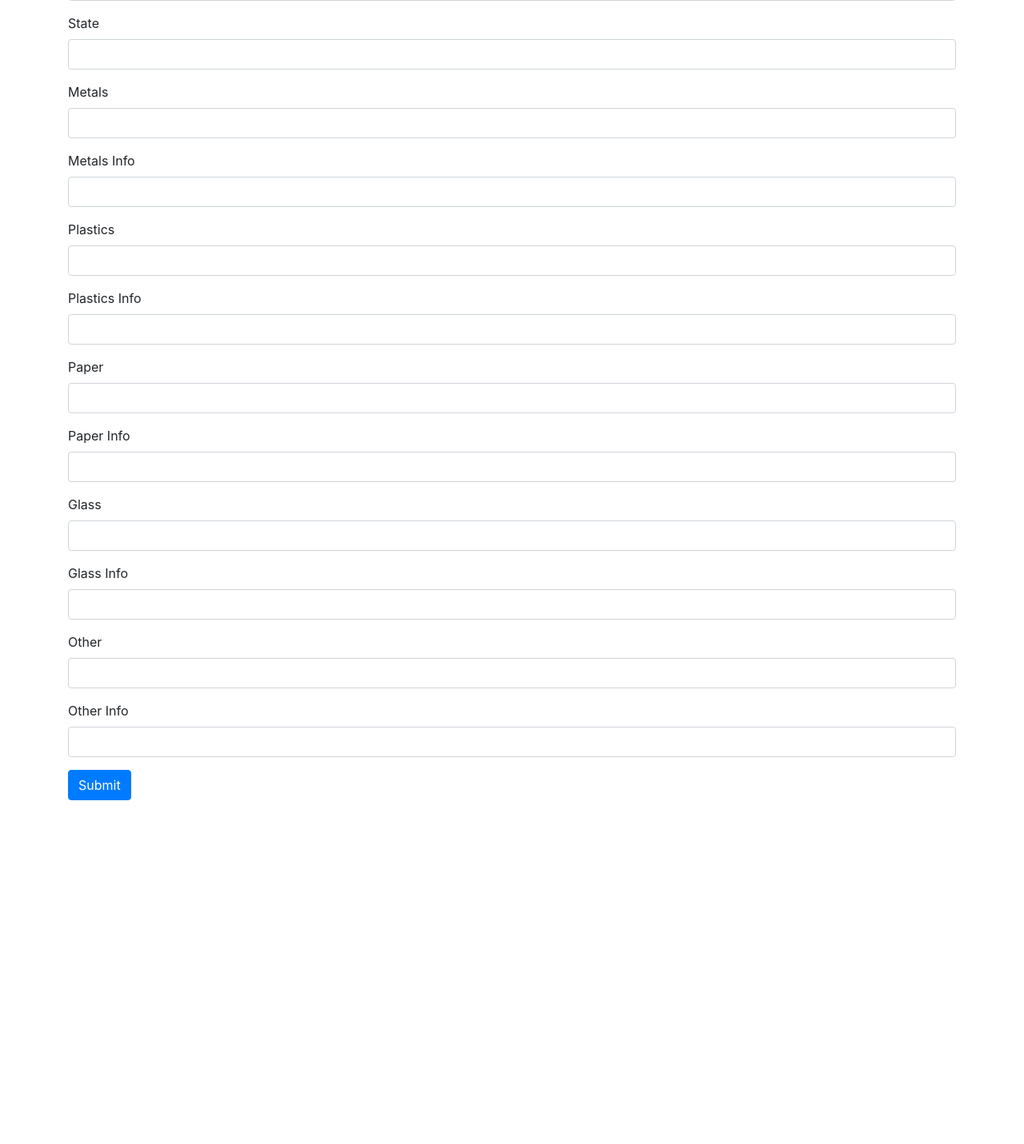
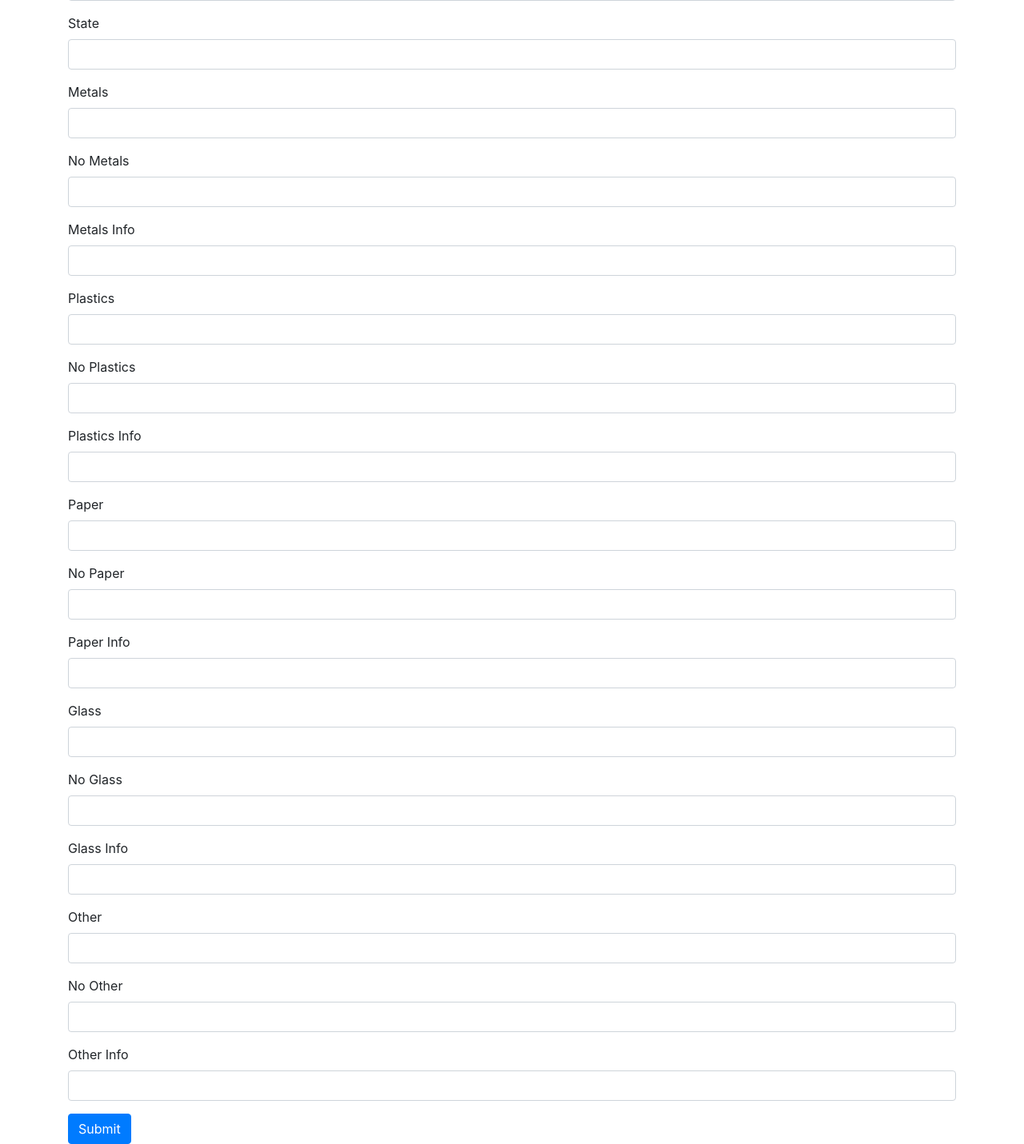
Before and after one commit to evakato14/blueprintproj, a Flask app: template interface/templates/interface.html in a window 1280 px wide. Shown: the part 179-1610 px from the top of the page at 80% size. Before the commit the page ends 1180 px from the top, so only its background shows below. Run offline with Flask 2, Linux system fonts and the light colour scheme; the template is opened without the code that fills it, so the values that code supplies are empty; some libraries are stand-ins or nearby versions.

Commit message:
Updated Admin Interface

```diff
--- a/interface/templates/interface.html
+++ b/interface/templates/interface.html
@@ -27,12 +27,20 @@
     <input class="form-control" id="metals">
   </div>
   <div class="form-group">
+    <label>No Metals</label>
+    <input class="form-control" id="nometals">
+  </div>
+  <div class="form-group">
     <label>Metals Info</label>
     <input class="form-control" id="metalsInfo">
   </div>
   <div class="form-group">
     <label>Plastics</label>
     <input class="form-control" id="plastics">
+  </div>
+  <div class="form-group">
+    <label>No Plastics</label>
+    <input class="form-control" id="noplastics">
   </div>
   <div class="form-group">
     <label>Plastics Info</label>
@@ -43,12 +51,20 @@
     <input class="form-control" id="paper">
   </div>
   <div class="form-group">
+    <label>No Paper</label>
+    <input class="form-control" id="nopaper">
+  </div>
+  <div class="form-group">
     <label>Paper Info</label>
     <input  class="form-control" id="paperInfo">
   </div>
   <div class="form-group">
     <label>Glass</label>
     <input  class="form-control" id="glass">
+  </div>
+  <div class="form-group">
+    <label>No Glass</label>
+    <input  class="form-control" id="noglass">
   </div>
   <div class="form-group">
     <label>Glass Info</label>
@@ -59,8 +75,12 @@
     <input  class="form-control" id="other">
   </div>
   <div class="form-group">
+    <label>No Other</label>
+    <input  class="form-control" id="other">
+  </div>
+  <div class="form-group">
     <label>Other Info</label>
-    <input  class="form-control" id="otherInfo">
+    <input class="form-control" id="otherInfo">
   </div>
 
   <button type="submit" class="btn btn-primary">Submit</button>
```
Also changed, not shown: interface/interface.py (+8 -1 lines).
